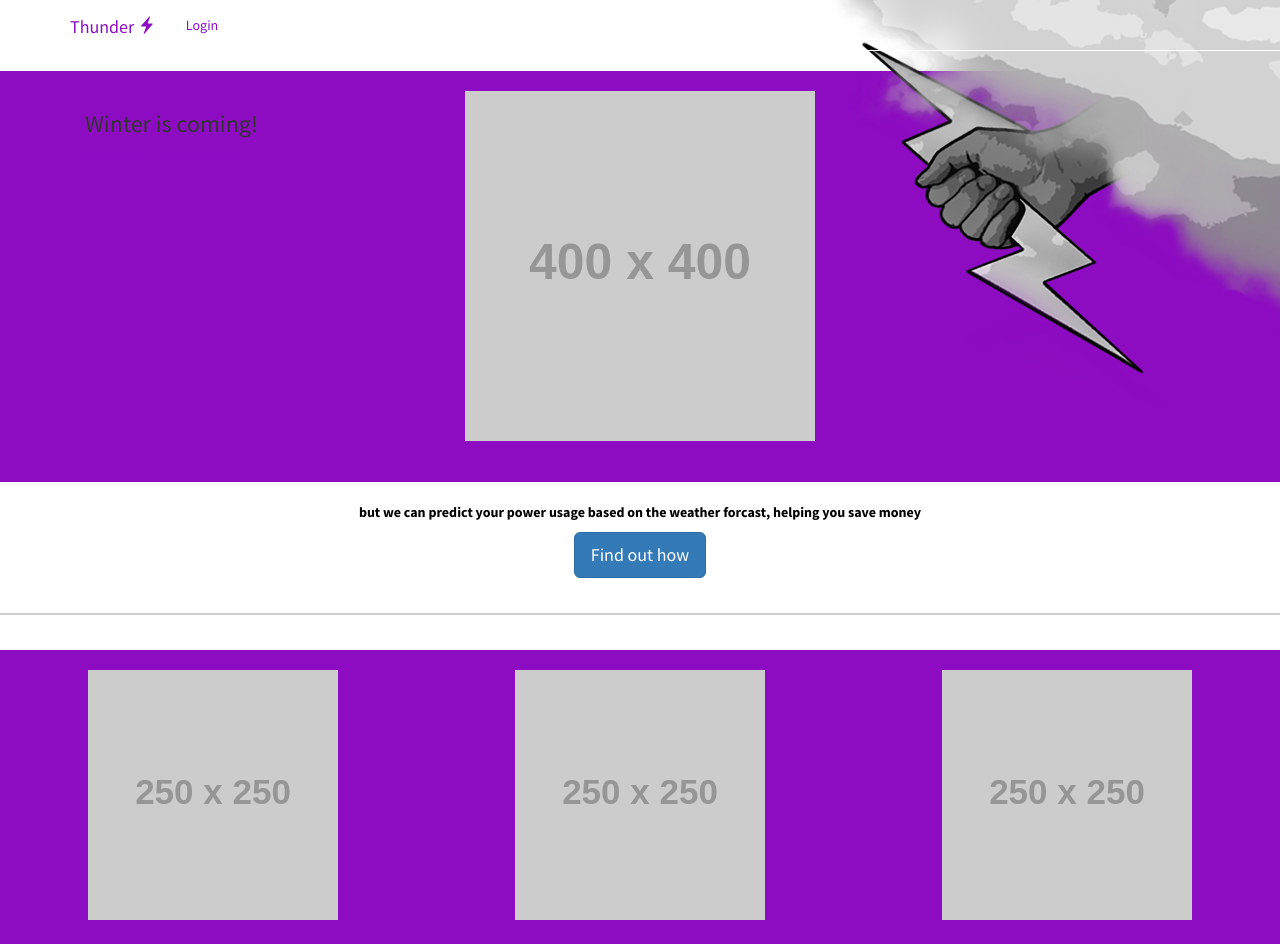
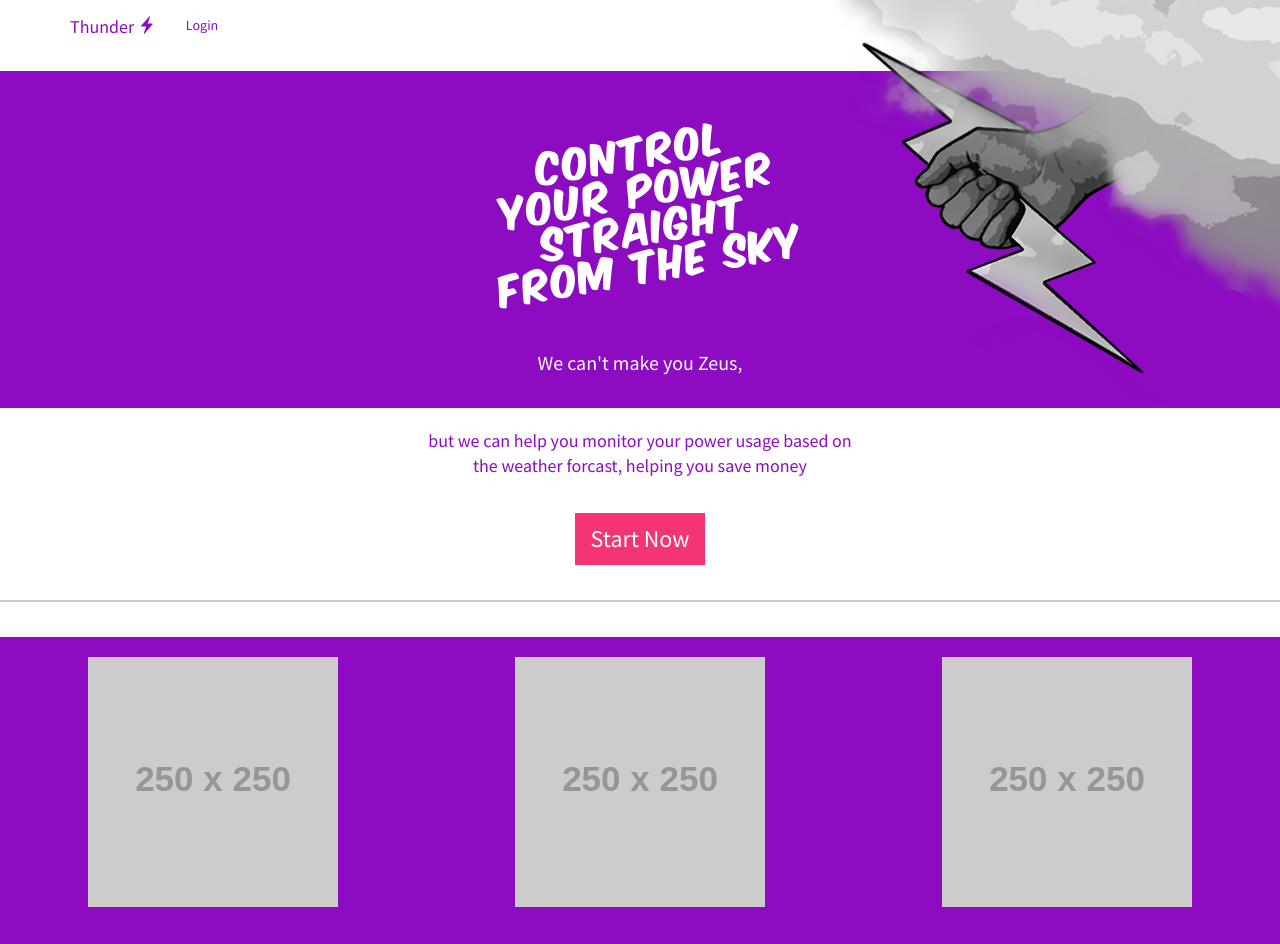
Before and after one commit to how-predictable/how-predictable, a website: page public/views/index.html in a window 1280 px wide. Shown: the top 944 px of the page. Drawn offline with nearby package versions, Linux system fonts and the light colour scheme; placeholder pictures from the web are drawn by us.

Commit message:
Fix Nav bar border, fix button style, add header font

```diff
--- a/public/css/main.css
+++ b/public/css/main.css
@@ -6,7 +6,7 @@ body {
 
 @font-face {
     font-family: Komikax;
-    src: url();
+    src: url(/public/fonts/KOMIKAX_.ttf);
 }
 
 /*-----TYPOGRAPHY-----*/
@@ -35,11 +35,44 @@ img {
 	padding-bottom: 1.5em;
 }
 
+.hero-text {
+	font-family: Komikax;
+	color: #fff;
+	font-size: 38px;
+	line-height: 38px;
+	letter-spacing: 2px;
+	-ms-transform: rotate(350deg); /* IE 9 */
+    -webkit-transform: rotate(350deg); /* Safari */
+    transform: rotate(350deg);
+    padding: 1em;
+}
+
+.subheading {
+	color: #fff;
+	font-size: 20px;
+	margin-top: 1em;
+}
+
+/*-----BUTTONS-----*/
+.btn-primary {
+	border-radius: 0;
+	background-color: #f53573;
+	color: #fff;
+	margin-top: 1em;
+	border: none;
+	font-size: 24px;
+}
+
+.btn-primary:hover {
+	cursor: pointer;
+	background-color: #d12b61
+}
+
 /*-----NAV BAR-----*/
 /* navbar */
 .navbar-default {
     background-color: transparent;
-    border-color: #fff;
+    border-color: transparent;
 }
 /* title */
 .navbar-default .navbar-brand {
@@ -133,8 +166,7 @@ img {
 }
 
 .hook-text {
-	font-weight: bold;
-	color: black;
+	font-size: 18px;
 }
 
 .row-no-lr-margin {
--- a/public/views/index.html
+++ b/public/views/index.html
@@ -37,29 +37,26 @@
 
     <!-- Main image -->
     <div class="main-img">
-     <img class="img-responsive" src="/public/img/hand-and-thunder.png" alt="">
+     <img class="img-responsive visible-lg-block" src="/public/img/hand-and-thunder.png" alt="">
     </div>
 
 		<!-- Main component for a primary marketing message or call to action -->
 		<div class="row row-no-lr-margin purple-row padded-row">
 			<div class="container">
-				<div class="col-sm-4">
-					<h3>Winter is coming!</h3>
-					<p>Prepare to spend (wisely!)</p>
+				<div class="col-sm-offset-3 col-sm-6">
+					<p class="hero-text text-center">control <br>your power <br>straight<br> from the sky</p>
 				</div>
-				<div class="col-sm-4">
-					<img class="img-responsive" src="http://placehold.it/400x400" alt="">
-				</div>
-				<div class="col-sm-4 parent">
-				</div>
+        <div class="col-sm-12">
+          <p class="text-center subheading">We can't make you Zeus,</p>
+        </div>
 			</div>
 		</div>
 
 		<!-- Fold pull CTA -->
 		<div class="row row-no-lr-margin padded-row fold-row">
-			<p class="text-center hook-text">but we can predict your power usage based on the weather forcast, helping you save money</p>
+			<p class="text-center hook-text">but we can help you monitor your power usage based on <br>the weather forcast, helping you save money</p>
 			<div class="text-center">
-				<a class="btn btn-lg btn-primary" href="#features" role="button">Find out how</a>
+				<a class="btn btn-lg btn-primary" href="#features" role="button">Start Now</a>
 			</div>
 		</div>
 
@@ -116,6 +113,5 @@
 		<!-- Include all compiled plugins (below), or include individual files as needed -->
 		<script src="/public/javascript/bootstrap.min.js"></script>
 	</body>
->>>>>>> Stashed changes
 
 </html>
```
Also changed, not shown: public/fonts/KOMIKAX_.ttf (added).
